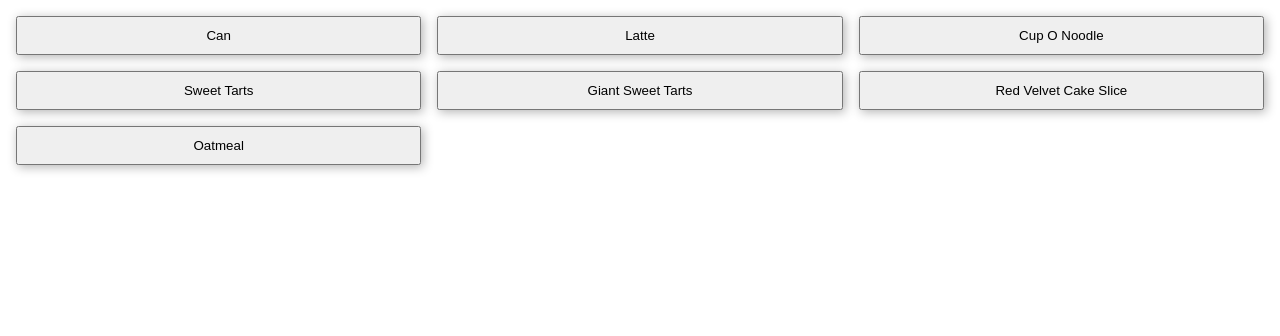
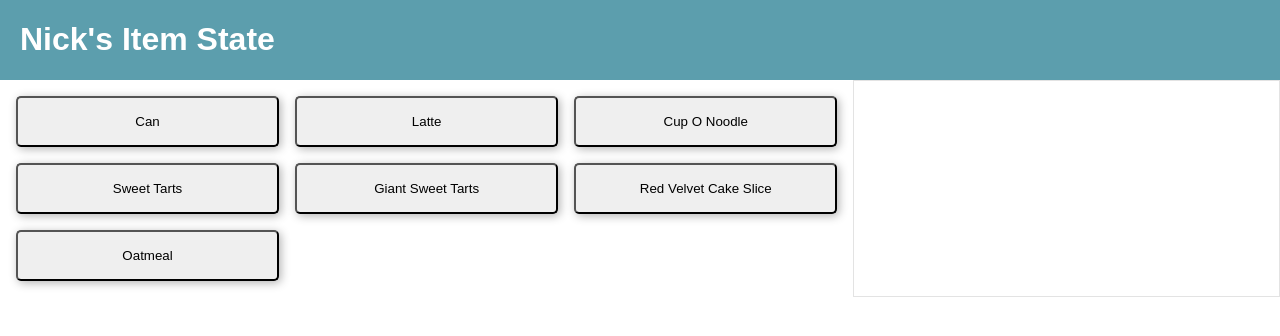
Before and after one commit to krames12/state-practice-in-react, a React (Create React App) app: page / in a window 1280 px wide. Shown: the top 336 px of the page. Built offline with nearby package versions, Linux system fonts and the light colour scheme.

Commit message:
app now displays grid, working on getting grid setup properly

```diff
--- a/src/App.css
+++ b/src/App.css
@@ -1,28 +1,16 @@
 .App {
-  text-align: center;
+  display: grid;
+  grid-template-columns: repeat(3, 1fr);
 }
 
-.App-logo {
-  animation: App-logo-spin infinite 20s linear;
-  height: 80px;
+header {
+  width: 100%;
+  background: #5c9ead;
+  color: white;
+  grid-row: 1;
+  grid-column: 1 / 4;
 }
 
-.App-header {
-  background-color: #222;
-  height: 150px;
-  padding: 20px;
-  color: white;
+header h1 {
+  margin-left: 20px;
 }
-
-.App-title {
-  font-size: 1.5em;
-}
-
-.App-intro {
-  font-size: large;
-}
-
-@keyframes App-logo-spin {
-  from { transform: rotate(0deg); }
-  to { transform: rotate(360deg); }
-}
--- a/src/App.js
+++ b/src/App.js
@@ -1,5 +1,6 @@
 import React, { Component } from 'react';
 import ItemList from './ItemList';
+import Checkout from './Checkout';
 import logo from './logo.svg';
 import './App.css';
 
@@ -7,7 +8,11 @@
   render() {
     return (
       <div className="App">
+        <header>
+          <h1>Nick's Item State</h1>
+        </header>
         <ItemList />
+        <Checkout />
       </div>
     );
   }
--- /dev/null
+++ b/src/Checkout.js
@@ -0,0 +1,18 @@
+import React, { Component } from 'react';
+import styled from "styled-components";
+
+class Checkout extends Component {
+    render() {
+        return (
+            <CheckoutContainer />
+        )
+    }
+}
+
+export default Checkout;
+
+const CheckoutContainer = styled.div`
+    grid-row: 2;
+    grid-column: 3 / 4;
+    border: 1px solid #e3e3e3;
+`
--- a/src/Item.js
+++ b/src/Item.js
@@ -18,4 +18,7 @@
     padding: 10px;
     box-shadow: 2px 2px 10px rgba(0, 0, 0, 0.3);
     cursor: pointer;
+    min-width: 50px;
+    padding: 1rem;
+    border-radius: 5px;
 `
--- a/src/ItemList.js
+++ b/src/ItemList.js
@@ -25,4 +25,6 @@
     grid-template-columns: repeat(3, 1fr);
     grid-column-gap: 1rem;
     grid-row-gap: 1rem;
+    grid-row: 2
+    grid-column: 1 / 3;
 `
```
